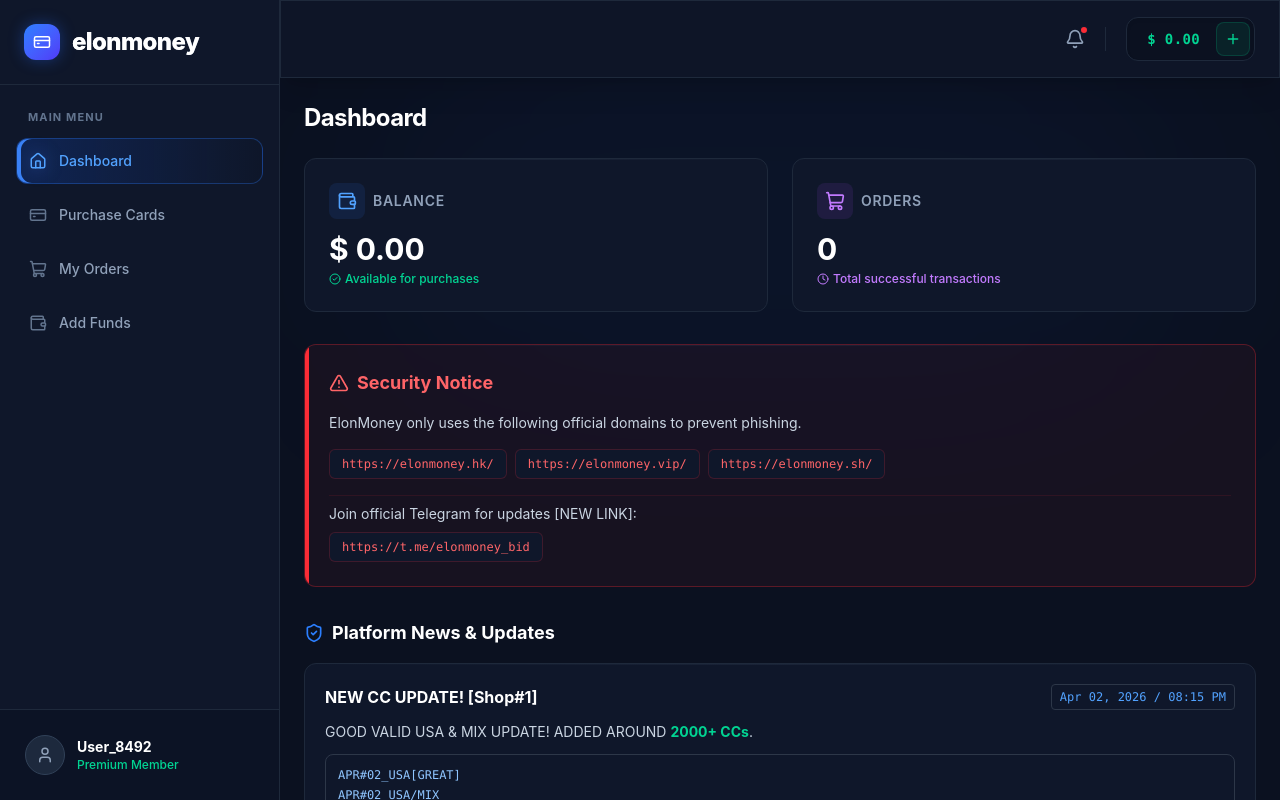
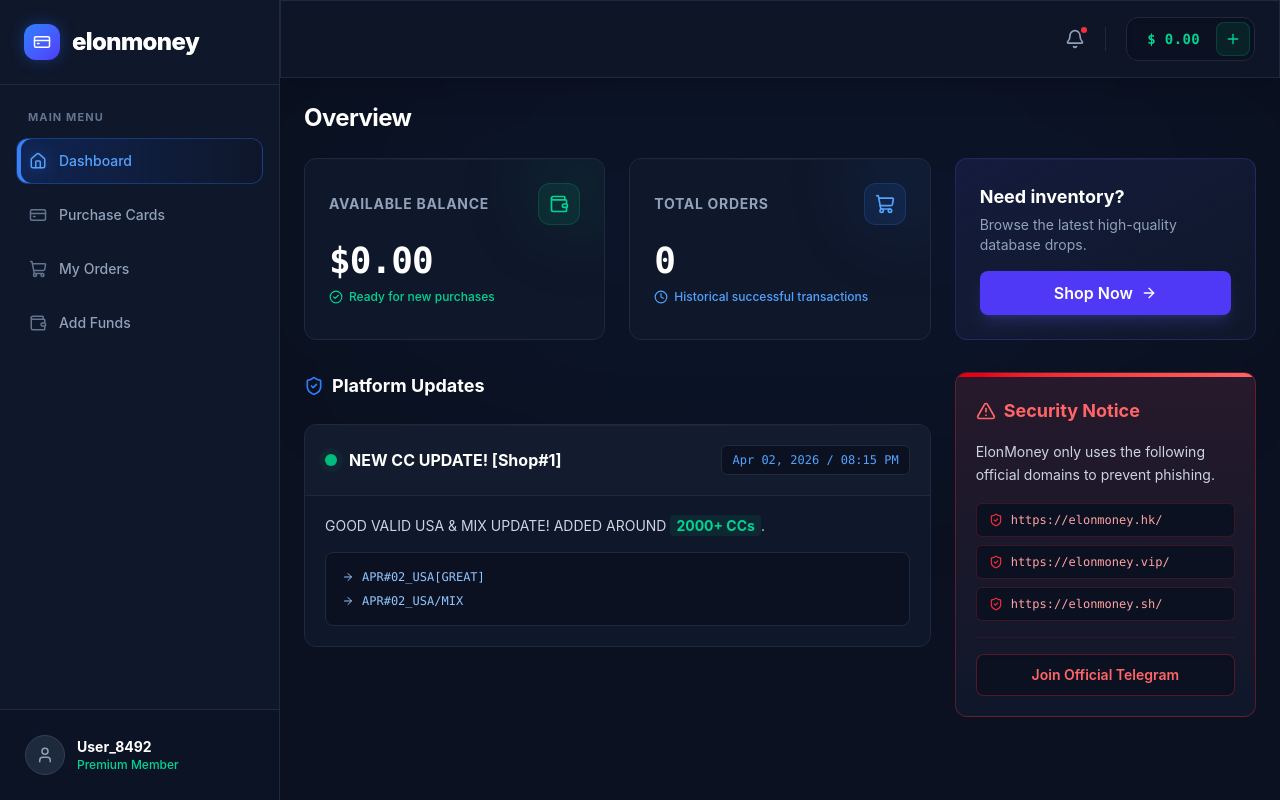
Before and after one commit to visatk/mining, a React (Vite) app: page / in a window 1280 px wide. Built offline with nearby package versions, Linux system fonts and the light colour scheme.

Commit message:
Update Dashboard.tsx

```diff
--- a/src/pages/Dashboard.tsx
+++ b/src/pages/Dashboard.tsx
@@ -1,78 +1,102 @@
 import React from 'react';
-import { Wallet, ShoppingCart, CheckCircle2, Clock, AlertTriangle, ShieldCheck } from 'lucide-react';
+import { Wallet, ShoppingCart, CheckCircle2, Clock, AlertTriangle, ShieldCheck, ArrowRight } from 'lucide-react';
 import { PageHeader } from '../components/shared/PageHeader';
 import { Card } from '../components/shared/Card';
+import { Link } from 'react-router-dom';
 
 export function Dashboard() {
   return (
-    <div className="space-y-6 lg:space-y-8 animate-in fade-in duration-300">
-      <PageHeader title="Dashboard" />
+    <div className="space-y-6 lg:space-y-8 animate-in fade-in duration-500">
+      <PageHeader title="Overview" />
 
-      <div className="grid grid-cols-1 sm:grid-cols-2 gap-4 lg:gap-6">
-        <Card className="p-5 lg:p-6 hover:border-slate-600 transition-colors">
-          <div className="flex items-center gap-2 text-slate-400 mb-3">
-            <div className="p-2 bg-blue-500/10 text-blue-400 rounded-lg">
+      <div className="grid grid-cols-1 sm:grid-cols-2 lg:grid-cols-3 gap-4 lg:gap-6">
+        {/* Wallet Card */}
+        <Card className="p-6 relative overflow-hidden" glow>
+          <div className="absolute -right-6 -top-6 w-24 h-24 bg-emerald-500/10 rounded-full blur-2xl"></div>
+          <div className="flex items-center justify-between mb-4 relative z-10">
+            <span className="text-sm font-bold uppercase tracking-wider text-slate-400">Available Balance</span>
+            <div className="p-2.5 bg-emerald-500/10 text-emerald-400 rounded-xl border border-emerald-500/20">
               <Wallet size={20} />
             </div>
-            <span className="text-sm font-semibold uppercase tracking-wider">Balance</span>
           </div>
-          <div className="text-3xl font-bold text-white mb-1">$ 0.00</div>
-          <div className="text-xs text-emerald-400 font-medium flex items-center gap-1">
-            <CheckCircle2 size={12} /> Available for purchases
+          <div className="text-4xl font-extrabold text-white mb-2 font-mono tracking-tight">$0.00</div>
+          <div className="text-xs text-emerald-400 font-medium flex items-center gap-1.5">
+            <CheckCircle2 size={14} /> Ready for new purchases
           </div>
         </Card>
-        <Card className="p-5 lg:p-6 hover:border-slate-600 transition-colors">
-          <div className="flex items-center gap-2 text-slate-400 mb-3">
-            <div className="p-2 bg-purple-500/10 text-purple-400 rounded-lg">
+
+        {/* Orders Card */}
+        <Card className="p-6 relative overflow-hidden" glow>
+          <div className="absolute -right-6 -top-6 w-24 h-24 bg-blue-500/10 rounded-full blur-2xl"></div>
+          <div className="flex items-center justify-between mb-4 relative z-10">
+            <span className="text-sm font-bold uppercase tracking-wider text-slate-400">Total Orders</span>
+            <div className="p-2.5 bg-blue-500/10 text-blue-400 rounded-xl border border-blue-500/20">
               <ShoppingCart size={20} />
             </div>
-            <span className="text-sm font-semibold uppercase tracking-wider">Orders</span>
           </div>
-          <div className="text-3xl font-bold text-white mb-1">0</div>
-          <div className="text-xs text-purple-400 font-medium flex items-center gap-1">
-            <Clock size={12} /> Total successful transactions
+          <div className="text-4xl font-extrabold text-white mb-2 font-mono tracking-tight">0</div>
+          <div className="text-xs text-blue-400 font-medium flex items-center gap-1.5">
+            <Clock size={14} /> Historical successful transactions
           </div>
+        </Card>
+
+        {/* Quick Action Card (New) */}
+        <Card className="p-6 flex flex-col justify-between bg-gradient-to-br from-indigo-600/10 to-[#0f172a] border-indigo-500/20">
+          <div>
+            <h3 className="text-lg font-bold text-white mb-1">Need inventory?</h3>
+            <p className="text-sm text-slate-400">Browse the latest high-quality database drops.</p>
+          </div>
+          <Link to="/purchase-cards" className="mt-4 flex items-center justify-center gap-2 w-full bg-indigo-600 hover:bg-indigo-500 text-white py-2.5 rounded-lg font-semibold transition-all active:scale-[0.98] shadow-lg shadow-indigo-500/20">
+            Shop Now <ArrowRight size={16} />
+          </Link>
         </Card>
       </div>
 
-      <Card className="p-5 lg:p-6 border-red-500/30 bg-red-500/5 relative overflow-hidden">
-        <div className="absolute top-0 left-0 w-1 h-full bg-red-500"></div>
-        <div className="flex items-center gap-2 text-red-400 mb-4 font-bold text-lg">
-          <AlertTriangle size={20} /> Security Notice
+      <div className="grid grid-cols-1 lg:grid-cols-3 gap-6">
+        <div className="lg:col-span-2 space-y-6">
+          <h2 className="text-lg font-bold text-white flex items-center gap-2">
+            <ShieldCheck size={20} className="text-blue-500" /> Platform Updates
+          </h2>
+          <Card className="p-0 overflow-hidden">
+            <div className="p-5 border-b border-[#1e293b] bg-[#1e293b]/30 flex flex-col sm:flex-row sm:items-center justify-between gap-3">
+              <div className="flex items-center gap-3">
+                <span className="relative flex h-3 w-3">
+                  <span className="animate-ping absolute inline-flex h-full w-full rounded-full bg-emerald-400 opacity-75"></span>
+                  <span className="relative inline-flex rounded-full h-3 w-3 bg-emerald-500"></span>
+                </span>
+                <h3 className="text-white font-bold text-base">NEW CC UPDATE! [Shop#1]</h3>
+              </div>
+              <span className="text-xs font-mono bg-[#0b1120] text-blue-400 px-2.5 py-1.5 rounded-md border border-[#1e293b]">Apr 02, 2026 / 08:15 PM</span>
+            </div>
+            <div className="p-5 text-sm text-slate-300 space-y-4">
+              <p>GOOD VALID USA & MIX UPDATE! ADDED AROUND <span className="text-emerald-400 font-bold bg-emerald-500/10 px-1.5 py-0.5 rounded">2000+ CCs</span>.</p>
+              <div className="bg-[#0b1120] p-4 rounded-lg border border-[#1e293b] font-mono text-xs space-y-2">
+                <div className="flex items-center gap-2 text-blue-300"><ArrowRight size={12}/> APR#02_USA[GREAT]</div>
+                <div className="flex items-center gap-2 text-blue-300"><ArrowRight size={12}/> APR#02_USA/MIX</div>
+              </div>
+            </div>
+          </Card>
         </div>
-        <div className="text-sm text-slate-300 space-y-4">
-          <p>ElonMoney only uses the following official domains to prevent phishing.</p>
-          <div className="flex flex-wrap gap-2">
-             {['https://elonmoney.hk/', 'https://elonmoney.vip/', 'https://elonmoney.sh/'].map(domain => (
-               <a key={domain} href={domain} className="bg-[#0f172a] text-red-400 px-3 py-1.5 rounded-md text-xs border border-red-500/20 hover:bg-red-500/10 transition-colors font-mono">
-                 {domain}
-               </a>
-             ))}
-          </div>
-          <div className="pt-2 border-t border-red-500/10">
-            <p className="mb-2">Join official Telegram for updates [NEW LINK]:</p>
-            <a href="https://t.me/elonmoney_bid" target="_blank" rel="noreferrer" className="inline-block bg-[#0f172a] text-red-400 px-3 py-1.5 rounded-md text-xs border border-red-500/20 hover:bg-red-500/10 transition-colors font-mono">
-              https://t.me/elonmoney_bid
-            </a>
-          </div>
-        </div>
-      </Card>
 
-      <div>
-        <h2 className="text-lg font-bold text-white mb-4 flex items-center gap-2">
-          <ShieldCheck size={20} className="text-blue-500" /> Platform News & Updates
-        </h2>
-        <div className="space-y-4">
-          <Card className="p-5">
-            <div className="flex flex-col sm:flex-row sm:items-center justify-between gap-2 mb-3">
-              <h3 className="text-white font-bold text-base">NEW CC UPDATE! [Shop#1]</h3>
-              <span className="text-xs font-mono bg-[#0f172a] text-blue-400 px-2 py-1 rounded border border-[#2d3748]">Apr 02, 2026 / 08:15 PM</span>
+        <div className="space-y-6">
+           <Card className="p-5 border-red-500/30 bg-gradient-to-b from-red-500/10 to-transparent relative overflow-hidden">
+            <div className="absolute top-0 left-0 w-full h-1 bg-gradient-to-r from-red-600 to-red-400"></div>
+            <div className="flex items-center gap-2 text-red-400 mb-4 font-bold text-lg mt-1">
+              <AlertTriangle size={20} /> Security Notice
             </div>
-            <div className="text-sm text-slate-300 space-y-3">
-              <p>GOOD VALID USA & MIX UPDATE! ADDED AROUND <span className="text-emerald-400 font-bold">2000+ CCs</span>.</p>
-              <div className="bg-[#0f172a] p-3 rounded-lg border border-[#2d3748] font-mono text-xs space-y-1">
-                <p className="text-blue-300">APR#02_USA[GREAT]</p>
-                <p className="text-blue-300">APR#02_USA/MIX</p>
+            <div className="text-sm text-slate-300 space-y-4">
+              <p className="leading-relaxed">ElonMoney only uses the following official domains to prevent phishing.</p>
+              <div className="flex flex-col gap-2">
+                 {['elonmoney.hk', 'elonmoney.vip', 'elonmoney.sh'].map(domain => (
+                   <div key={domain} className="bg-[#0b1120] text-red-300 px-3 py-2 rounded-md text-xs border border-red-500/20 font-mono flex items-center gap-2">
+                     <ShieldCheck size={14} className="text-red-500"/> https://{domain}/
+                   </div>
+                 ))}
+              </div>
+              <div className="pt-4 border-t border-red-500/10 mt-4">
+                <a href="https://t.me/elonmoney_bid" target="_blank" rel="noreferrer" className="w-full flex items-center justify-center gap-2 bg-[#0b1120] text-red-400 px-4 py-2.5 rounded-lg border border-red-500/30 hover:bg-red-500/10 transition-colors font-semibold shadow-inner">
+                  Join Official Telegram
+                </a>
               </div>
             </div>
           </Card>
```
